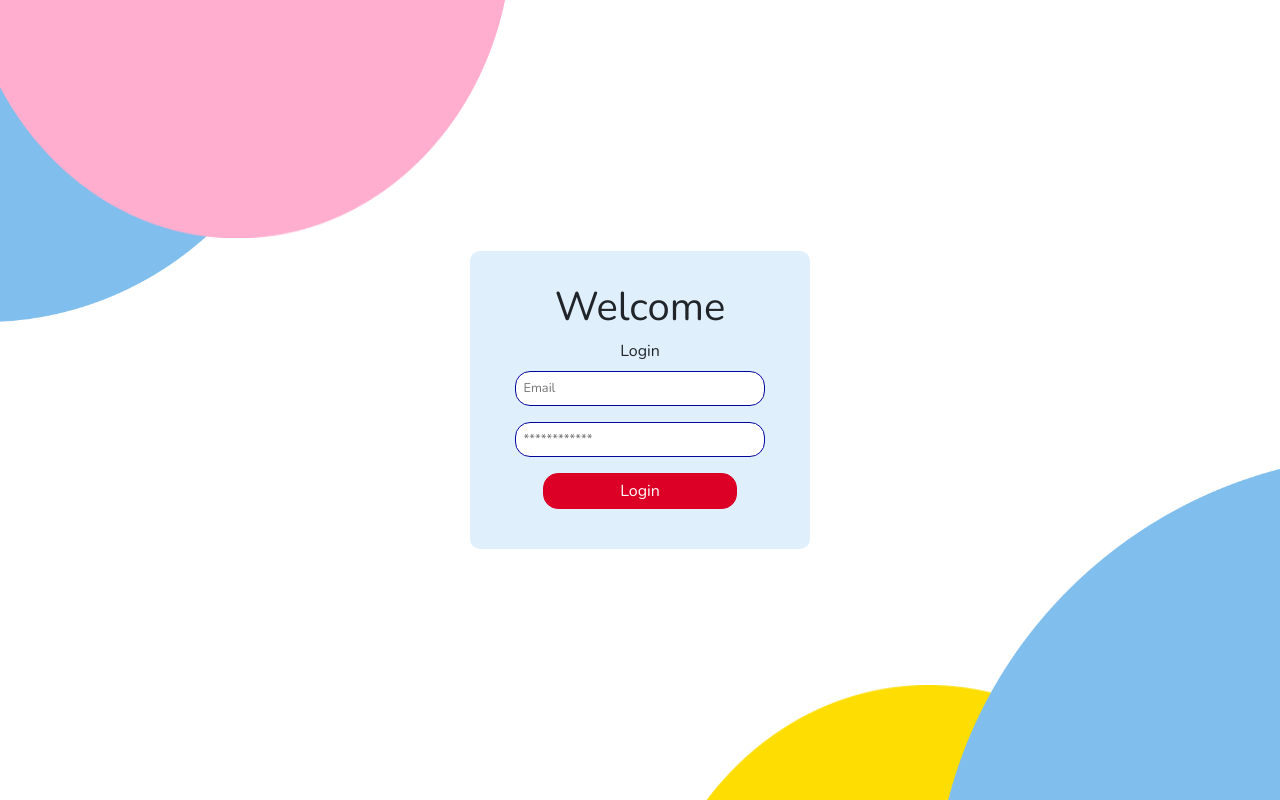
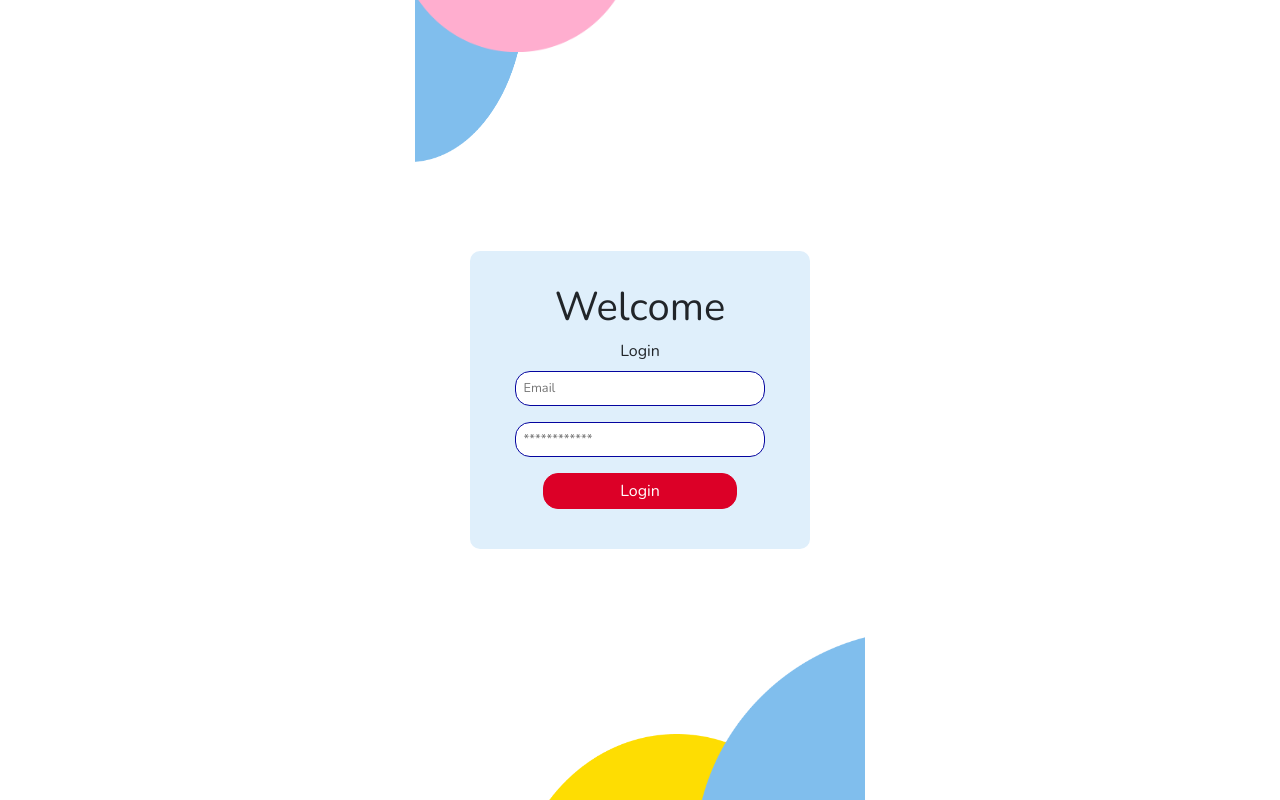
Before and after one commit to Daniel-Fiat/Gifty-NextJs, a Next.js app: page /login in a window 1280 px wide. Built offline with nearby package versions, Linux system fonts and the light colour scheme.

Commit message:
Diseño móvil en el fondo de ciertas pantallas

```diff
--- a/pages/index.jsx
+++ b/pages/index.jsx
@@ -62,7 +62,7 @@ const Home = ({ products }) => {
               <Image
                 className="d-block w-100"
                 height={300}
-                width={100}
+                width={450}
                 src={Desayunos}
                 alt="First slide"
               />
@@ -76,7 +76,7 @@ const Home = ({ products }) => {
               <Image
                 className="d-block w-100"
                 height={300}
-                width={100}
+                width={450}
                 src={Pasteleria}
                 alt="First slide"
               />
@@ -90,7 +90,7 @@ const Home = ({ products }) => {
               <Image
                 className="d-block w-100"
                 height={300}
-                width={100}
+                width={450}
                 src={Picadas}
                 alt="First slide"
               />
--- a/styles/CreateProduct.module.css
+++ b/styles/CreateProduct.module.css
@@ -1,9 +1,10 @@
 .NewproductFormContainer {
-    min-height: calc(100vh - 53.9px);
+    min-height: calc(100vh - 85.609px);
     display: flex;
     align-items: center;
     justify-content: center;
     margin-top: 12px;
+    margin-bottom: 12px;
 }
 
 #NewproductForm {
--- a/styles/Login.module.css
+++ b/styles/Login.module.css
@@ -1,6 +1,8 @@
 .loginFormContainer {
+    position: fixed;
     width: 100vw;
     height: 100vh;
+    max-width: 450px;
     display: flex;
     align-items: center;
     justify-content: center;
@@ -54,26 +56,26 @@
 
 .elipseBlueUp {
     position: absolute;
-    width: 25vw;
-    height: 27vw;
-    top: -3vh;
+    width: 110px;
+    height: 170px;
+    top: -8px;
     left: 0;
     z-index: -2;
 }
 
 .elipsePinkUp {
     position: absolute;
-    width: 40vw;
-    height: 23vw;
-    top: -7vh;
-    left: 0vw;
+    width: 220px;
+    height: 112px;
+    top: -60px;
+    left: 0;
     z-index: -1;
 }
 
 .elipseBlueDown {
     position: absolute;
-    width: 27vw;
-    height: 27vw;
+    width: 170px;
+    height: 170px;
     bottom: 0vh;
     right: 0;
     z-index: -1;
@@ -81,9 +83,9 @@
 
 .elipseYellowDown {
     position: absolute;
-    width: 40vw;
-    height: 9vw;
+    width: 294px;
+    height: 66px;
     bottom: 0vh;
-    right: 10vw;
+    right: 60px;
     z-index: -2;
 }
--- a/styles/PostSucessPayment.module.css
+++ b/styles/PostSucessPayment.module.css
@@ -1,5 +1,7 @@
 #postSucessContainer {
-    height: calc(100vh - 65.9px);
+    position: fixed;
+    height: 100vh;
+    max-width: 450px;
     display: flex;
     align-items: center;
     justify-content: center;
@@ -57,26 +59,26 @@
 
 .elipseBlueUp {
     position: absolute;
-    width: 25vw;
-    height: 27vw;
-    top: -3vh;
+    width: 110px;
+    height: 170px;
+    top: -8px;
     left: 0;
     z-index: -2;
 }
 
 .elipsePinkUp {
     position: absolute;
-    width: 40vw;
-    height: 23vw;
-    top: -7vh;
-    left: 0vw;
+    width: 220px;
+    height: 112px;
+    top: -60px;
+    left: 0;
     z-index: -1;
 }
 
 .elipseBlueDown {
     position: absolute;
-    width: 27vw;
-    height: 27vw;
+    width: 170px;
+    height: 170px;
     bottom: 0vh;
     right: 0;
     z-index: -1;
@@ -84,9 +86,9 @@
 
 .elipseYellowDown {
     position: absolute;
-    width: 40vw;
-    height: 9vw;
+    width: 294px;
+    height: 66px;
     bottom: 0vh;
-    right: 10vw;
+    right: 60px;
     z-index: -2;
 }
--- a/styles/RegisterLoginPage.module.css
+++ b/styles/RegisterLoginPage.module.css
@@ -1,6 +1,8 @@
 .registerFormContainer {
+    position: fixed;
     width: 100vw;
     height: 100vh;
+    max-width: 450px;
     display: flex;
     align-items: center;
     justify-content: center;
@@ -37,29 +39,28 @@
     text-decoration: none;
 }
 
-
 .elipseBlueUp {
     position: absolute;
-    width: 25vw;
-    height: 27vw;
-    top: -3vh;
+    width: 110px;
+    height: 170px;
+    top: -8px;
     left: 0;
     z-index: -2;
 }
 
 .elipsePinkUp {
     position: absolute;
-    width: 40vw;
-    height: 23vw;
-    top: -7vh;
-    left: 0vw;
+    width: 220px;
+    height: 112px;
+    top: -60px;
+    left: 0;
     z-index: -1;
 }
 
 .elipseBlueDown {
     position: absolute;
-    width: 27vw;
-    height: 27vw;
+    width: 170px;
+    height: 170px;
     bottom: 0vh;
     right: 0;
     z-index: -1;
@@ -67,9 +68,9 @@
 
 .elipseYellowDown {
     position: absolute;
-    width: 40vw;
-    height: 9vw;
+    width: 294px;
+    height: 66px;
     bottom: 0vh;
-    right: 10vw;
+    right: 60px;
     z-index: -2;
 }
--- a/styles/RegisterPage.module.css
+++ b/styles/RegisterPage.module.css
@@ -1,6 +1,8 @@
 .registerFormContainer {
+    position: fixed;
     width: 100vw;
     height: 100vh;
+    max-width: 450px;
     display: flex;
     align-items: center;
     justify-content: center;
@@ -52,28 +54,29 @@
     font-size: 1rem;
 }
 
+
 .elipseBlueUp {
     position: absolute;
-    width: 25vw;
-    height: 27vw;
-    top: -3vh;
+    width: 110px;
+    height: 170px;
+    top: -8px;
     left: 0;
     z-index: -2;
 }
 
 .elipsePinkUp {
     position: absolute;
-    width: 40vw;
-    height: 23vw;
-    top: -7vh;
-    left: 0vw;
+    width: 220px;
+    height: 112px;
+    top: -60px;
+    left: 0;
     z-index: -1;
 }
 
 .elipseBlueDown {
     position: absolute;
-    width: 27vw;
-    height: 27vw;
+    width: 170px;
+    height: 170px;
     bottom: 0vh;
     right: 0;
     z-index: -1;
@@ -81,9 +84,9 @@
 
 .elipseYellowDown {
     position: absolute;
-    width: 40vw;
-    height: 9vw;
+    width: 294px;
+    height: 66px;
     bottom: 0vh;
-    right: 10vw;
+    right: 60px;
     z-index: -2;
 }
--- a/styles/SucessPaymentPage.module.css
+++ b/styles/SucessPaymentPage.module.css
@@ -1,6 +1,8 @@
 .sucessPaymentContainer {
+    position: fixed;
     width: 100vw;
     height: 100vh;
+    max-width: 450px;
     display: flex;
     align-items: center;
     justify-content: center;
@@ -16,26 +18,26 @@
 
 .elipseBlueUp {
     position: absolute;
-    width: 25vw;
-    height: 27vw;
-    top: -3vh;
+    width: 110px;
+    height: 170px;
+    top: -8px;
     left: 0;
     z-index: -2;
 }
 
 .elipsePinkUp {
     position: absolute;
-    width: 40vw;
-    height: 23vw;
-    top: -7vh;
-    left: 0vw;
+    width: 220px;
+    height: 112px;
+    top: -60px;
+    left: 0;
     z-index: -1;
 }
 
 .elipseBlueDown {
     position: absolute;
-    width: 27vw;
-    height: 27vw;
+    width: 170px;
+    height: 170px;
     bottom: 0vh;
     right: 0;
     z-index: -1;
@@ -43,9 +45,9 @@
 
 .elipseYellowDown {
     position: absolute;
-    width: 40vw;
-    height: 9vw;
+    width: 294px;
+    height: 66px;
     bottom: 0vh;
-    right: 10vw;
+    right: 60px;
     z-index: -2;
 }
```
